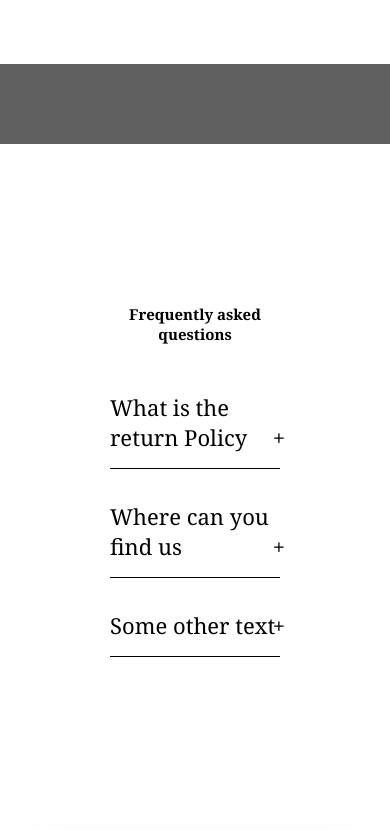
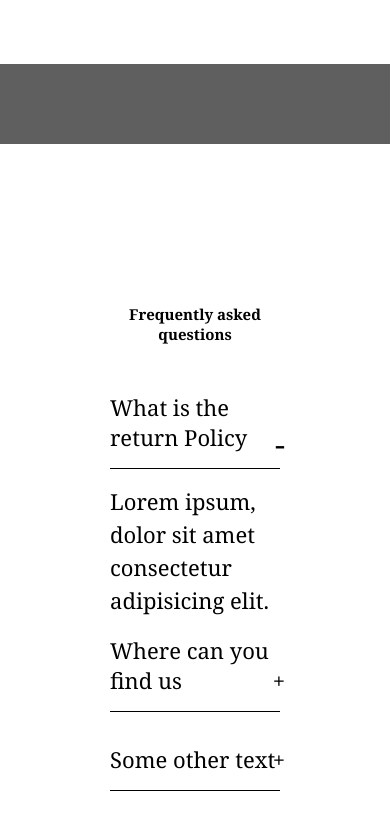
Before and after one commit to F1L1P0/cheat-sheet, a plain HTML site: page pages/index.html in a window 390 px wide. Both pictures are taken after a click on the element "What is the return Policy". Shown: the part 513-1343 px from the top of the page. Drawn offline with Linux system fonts and the light colour scheme; no server answers.

Commit message:
accordion

```diff
--- a/js/main.js
+++ b/js/main.js
@@ -139,16 +139,23 @@ try {
 }
 
 //          ACCORDION
-const accordion = document.querySelectorAll(".content-container");
+  let accordion   = document.querySelector('.accordion');
+  let accordionEl = accordion.querySelectorAll('.content-container');
 
-for(let i=0;i<accordion.length;i++){
-  accordion[i].addEventListener("click", function (){
-   if(this.classList.contains("active")){
-      accordion.forEach((panel)=>panel.classList.remove("active"));
-      this.classList.remove("active");
-   }else{
-      accordion.forEach((panel)=>panel.classList.remove("active"));
-      this.classList.add("active");
-   }
-  })
-}
+accordion.onclick = ({target: elmAcc}) =>{
+  if (!elmAcc.matches('.content-container > div.question')) return // select only this div
+
+  let elContainer = elmAcc.closest('.content-container')
+  console.log(elContainer);
+
+
+  if (elContainer.classList.toggle('active'))
+    accordionEl.forEach( panel => panel.classList.toggle('active', panel===elContainer))
+  }
+
+  // clicking outside will close accordion :
+document.addEventListener('click', event =>
+{
+if (!accordion.contains(event.target))
+  accordionEl.forEach( panel => panel.classList.remove('active'))
+});
--- a/pages/index.html
+++ b/pages/index.html
@@ -37,7 +37,7 @@
 
 <div class="accordion">
   <h2 class="accordion-title">Frequently asked questions</h2>
-  <div class="content-container active">
+  <div class="content-container">
     <div class="question">What is the return Policy</div>
     <div class="answer">Lorem ipsum, dolor sit amet consectetur adipisicing elit. Incidunt dolores non eaque beatae dolor veniam amet, molestiae neque quibusdam ipsa!</div>
   </div>
--- a/scss/_accordion.scss
+++ b/scss/_accordion.scss
@@ -1,49 +1,40 @@
-.accordion{
-    margin: 0 auto;
-    width: 60%;
-    border-color: #fff;
-    padding: 2rem;
-    border-radius: 30px;
-    &-title{
-        margin-bottom: 2rem;
-        text-align: center;
+.accordion {
+    margin        : 0 auto;
+    width         : 60%;
+    border-color  : #fff;
+    padding       : 2rem;
+    border-radius : 30px;
     }
-    .content-container
-        .question{
-            padding: 1rem 0;
-            font-size: 22px;
-        cursor: pointer;
-        border-bottom: 1px solid #000;
-        position: relative;
-        &::after{
-            content: "+";
-            position: absolute;
-            right: -5px;
-
-        }
-        }
-        .answer{
-           padding-top: 1rem;
-           font-size: 22px;
-           line-height: 1.5;
-           width: 100%;
-           height: 0px;
-           overflow: hidden;
-           transition: all .5s;
-        }
-}
-
-// js styling link
-
-.accordion .content-container.active{
-    .question{
-        &::after{
-            content: "-";
-            font-size: 2rem;
-            transition: .5s;
-        }
+  .accordion-title {
+    margin-bottom : 2rem;
+    text-align    : center;
     }
-    .answer{
-        height: 150px;
+  .accordion .content-container .question {
+    padding       : 1rem 0;
+    font-size     : 22px;
+    cursor        : pointer;
+    border-bottom : 1px solid #000;
+    position      : relative;
     }
-}
+  .accordion .content-container .question::after {
+    content  : "+";
+    position : absolute;
+    right    : -5px;
+    }
+  .accordion .answer {
+    padding-top : 1rem;
+    font-size   : 22px;
+    line-height : 1.5;
+    width       : 100%;
+    height      : 0px;
+    overflow    : hidden;
+    transition  : all 0.5s;
+    }
+  .accordion .content-container.active .question::after {
+    content    : "-";
+    font-size  : 2rem;
+    transition : 0.5s;
+    }
+  .accordion .content-container.active .answer {
+    height : 150px;
+    }
```
Also changed, not shown: main.css, 1 other file.
